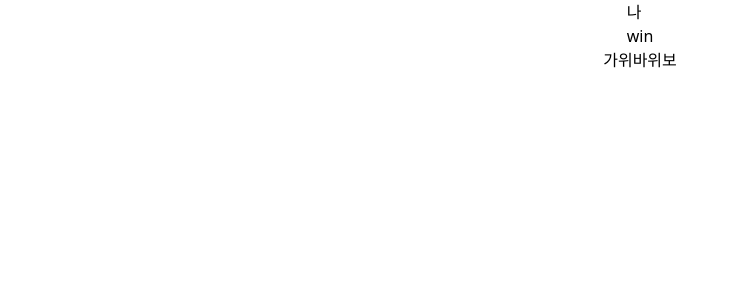
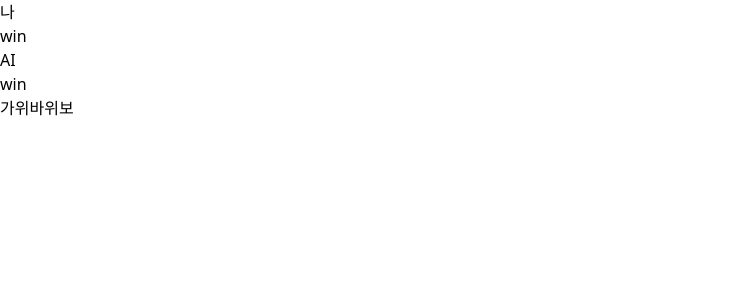
Before and after one commit to codingkunst/rock-paper-scissors, a React (Vite) app: page / in a window 1280 px wide. Shown: the top 300 px of the page, without its empty margins (0-738 px from the left). Built offline with nearby package versions, Linux system fonts and the light colour scheme.

Commit message:
[Feat] 랜덤 선택 기능 구현

```diff
--- a/src/App.jsx
+++ b/src/App.jsx
@@ -19,19 +19,29 @@ const choice = {
 
 function App() {
   const [userSelect, setUserSelect] = useState(null);
+  const [computerSelect, setComputerSelect] = useState(null);
 
   const play = (userChoice) => {
     setUserSelect(choice[userChoice]);
+    let computerChoice = randomChoice();
+    setComputerSelect(computerChoice);
+  };
+
+  const randomChoice = () => {
+    let itemArray = Object.keys(choice);
+    let randonItem = Math.floor(Math.random() * 3);
+    let final = itemArray[randonItem];
+    return choice[final];
   };
 
   return (
     <div>
-      <div className="main">
+      <div className="flex justify-center">
         <Box title="나" item={userSelect} />
-        {/* <Box title="AI" /> */}
+        <Box title="AI" item={computerSelect} />
       </div>
 
-      <div className="main">
+      <div className="flex justify-center">
         <button onClick={() => play("scissors")}>가위</button>
         <button onClick={() => play("rock")}>바위</button>
         <button onClick={() => play("paper")}>보</button>
```
